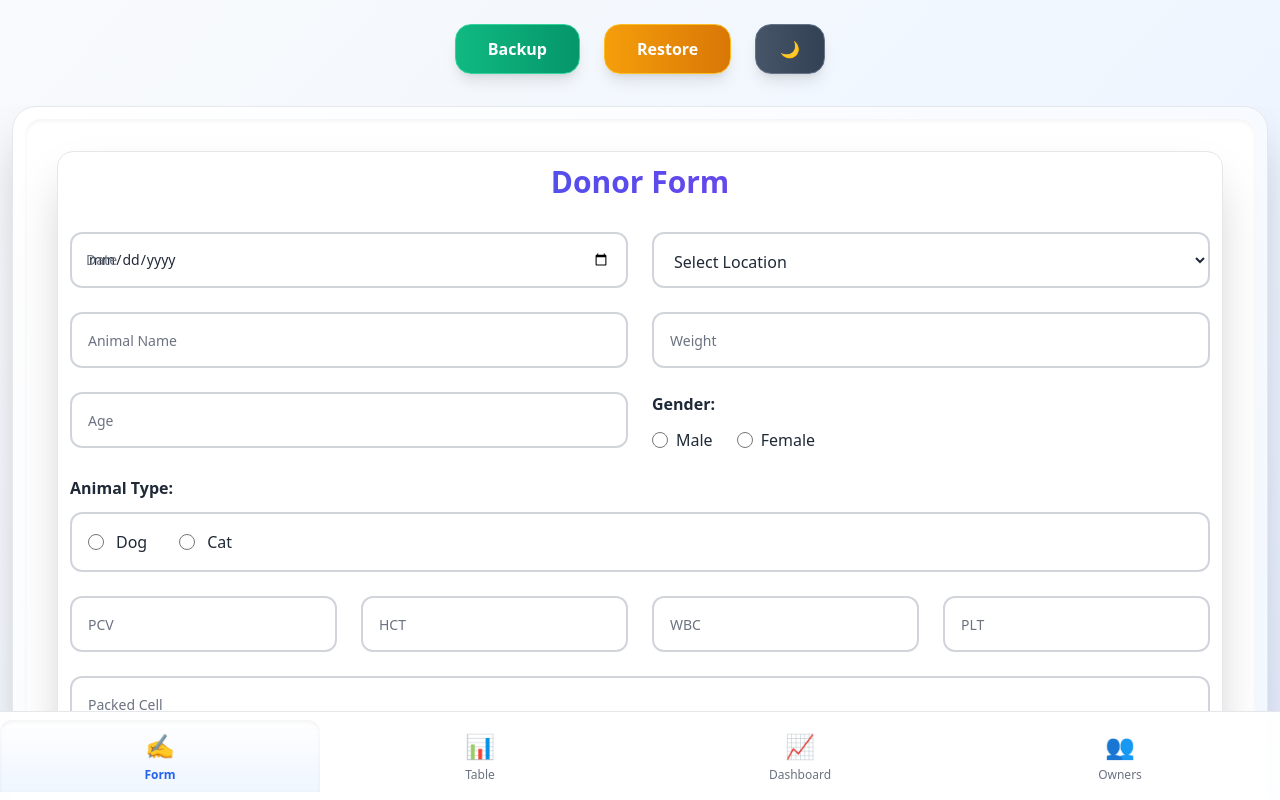
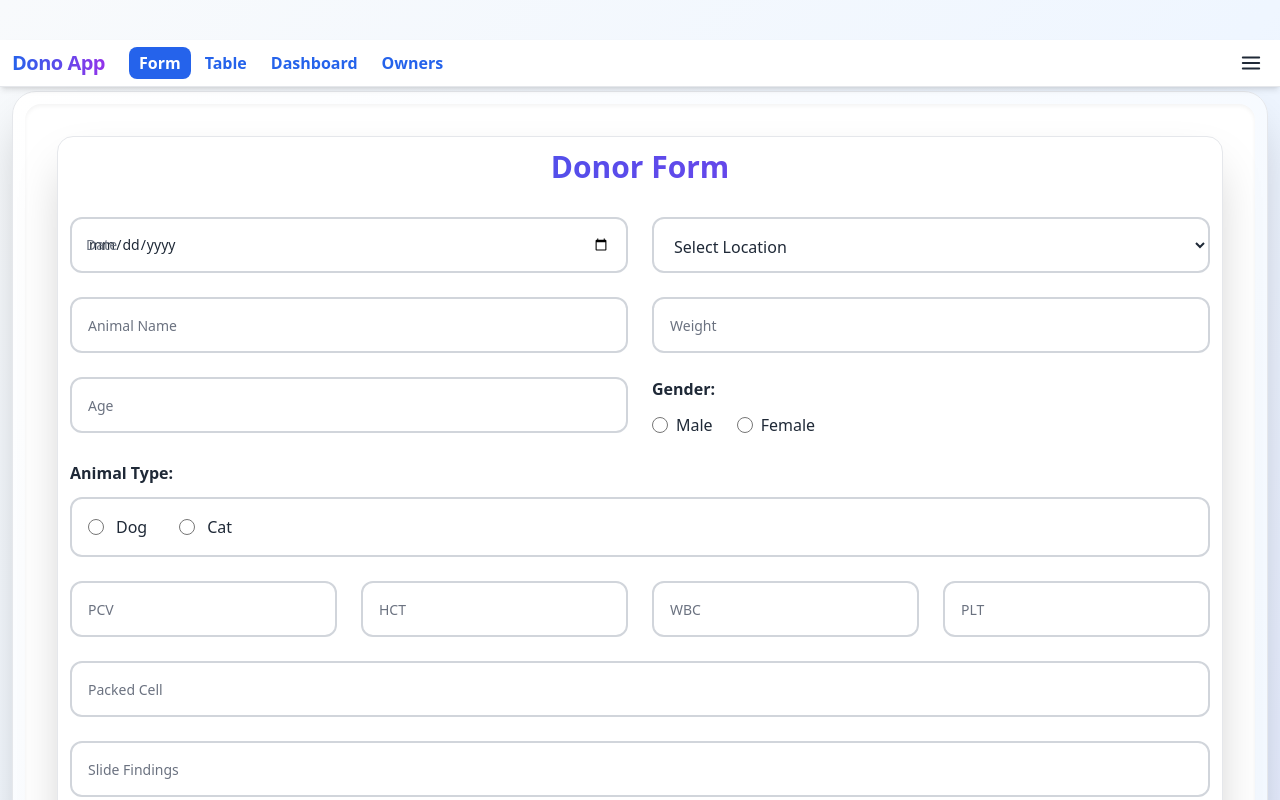
Before and after one commit to Motis88/dono-app-vol2, a React (Vite) app: page / in a window 1280 px wide. Shown: the top 800 px of the page. Built offline with nearby package versions, Linux system fonts and the light colour scheme.

Commit message:
UI: Add top margin to header for Android status bar, remove bottom tab nav, keep modern navigation bar at top

```diff
--- a/package.json
+++ b/package.json
@@ -19,6 +19,7 @@
     "prop-types": "^15.8.1",
     "react": "^18.2.0",
     "react-dom": "^18.2.0",
+    "react-icons": "^5.5.0",
     "react-router-dom": "^7.6.1",
     "react-swipeable": "^7.0.2",
     "recharts": "^2.15.3",
--- a/src/App.jsx
+++ b/src/App.jsx
@@ -1,4 +1,5 @@
 import React, { useState, useEffect, Suspense, lazy } from 'react';
+import { FiMenu } from 'react-icons/fi';
 import { Filesystem, Directory } from '@capacitor/filesystem';
 import { VIEWS, FILE_NAMES } from './utils/constants.js';
 import { donorStorage, safeJsonParse } from './utils/storage.js';
@@ -14,6 +15,7 @@ const ManualDonorList = lazy(() => import('./components/ManualDonorList'));
 
 const AppContent = () => {
   const { colors, isDarkMode, toggleTheme } = useTheme();
+  const [showMenu, setShowMenu] = useState(false);
   const [view, setView] = useState('form');
   const [editingDonor, setEditingDonor] = useState(null);
 
@@ -151,38 +153,51 @@ const AppContent = () => {
 
   return (
     <div className={`min-h-screen ${colors.bg.primary} flex flex-col`}>
-      {/* Top buttons */}
-      <div className="flex justify-center mb-8 gap-6 pt-8 md:pt-6">
-        <button
-          className="bg-gradient-to-r from-emerald-500 to-emerald-600 hover:from-emerald-600 hover:to-emerald-700 text-white font-semibold px-8 py-3 rounded-2xl shadow-lg hover:shadow-xl transition-all duration-300 transform hover:scale-105 border border-emerald-400"
-          onClick={backupDonorsToFile}
-        >
-          Backup
-        </button>
-        <button
-          className="bg-gradient-to-r from-amber-500 to-amber-600 hover:from-amber-600 hover:to-amber-700 text-white font-semibold px-8 py-3 rounded-2xl shadow-lg hover:shadow-xl transition-all duration-300 transform hover:scale-105 border border-amber-400"
-          onClick={async () => {
-            if (window.confirm('Are you sure you want to RESTORE from backup? This will overwrite all your current donors!')) {
-              await restoreDonorsFromFile();
-            }
-          }}
-        >
-          Restore
-        </button>
-        {/* Dark Mode Toggle */}
-        <button
-          className={`px-6 py-3 rounded-2xl shadow-lg hover:shadow-xl transition-all duration-300 transform hover:scale-105 font-semibold ${
-            isDarkMode
-              ? 'bg-gradient-to-r from-yellow-500 to-orange-500 hover:from-yellow-600 hover:to-orange-600 text-white border border-yellow-400'
-              : 'bg-gradient-to-r from-slate-600 to-slate-700 hover:from-slate-700 hover:to-slate-800 text-white border border-slate-500'
-          }`}
-          onClick={toggleTheme}
-          title={isDarkMode ? 'Switch to Light Mode' : 'Switch to Dark Mode'}
-        >
-          {isDarkMode ? '☀️' : '🌙'}
-        </button>
-      </div>
-      <div className="flex-1 overflow-y-auto px-3 pb-6">
+      {/* Modern Top Navigation Bar */}
+      <div style={{marginTop: '40px'}}></div>
+      <nav className={`w-full z-30 shadow-md ${colors.bg.card} border-b ${colors.border.primary}`} style={{position:'sticky',top:0}}>
+        <div className="max-w-7xl mx-auto flex items-center justify-between px-3 py-1.5 min-h-[44px]">
+          <div className="flex items-center gap-2">
+            <span className="text-xl font-extrabold tracking-tight bg-gradient-to-r from-blue-600 to-purple-600 bg-clip-text text-transparent select-none">Dono App</span>
+            <div className="hidden md:flex gap-1 ml-4">
+              <button onClick={()=>setView('form')} className={`px-2.5 py-1 rounded-lg font-semibold transition-all duration-200 ${view==='form'? 'bg-blue-600 text-white' : 'text-blue-600 hover:bg-blue-50'}`}>Form</button>
+              <button onClick={()=>setView('table')} className={`px-2.5 py-1 rounded-lg font-semibold transition-all duration-200 ${view==='table'? 'bg-blue-600 text-white' : 'text-blue-600 hover:bg-blue-50'}`}>Table</button>
+              <button onClick={()=>setView('dashboard')} className={`px-2.5 py-1 rounded-lg font-semibold transition-all duration-200 ${view==='dashboard'? 'bg-blue-600 text-white' : 'text-blue-600 hover:bg-blue-50'}`}>Dashboard</button>
+              <button onClick={()=>setView('manual')} className={`px-2.5 py-1 rounded-lg font-semibold transition-all duration-200 ${view==='manual'? 'bg-blue-600 text-white' : 'text-blue-600 hover:bg-blue-50'}`}>Owners</button>
+            </div>
+          </div>
+          <div className="flex items-center gap-1">
+            <button onClick={()=>setShowMenu(v=>!v)} className="p-1.5 rounded-full hover:bg-blue-100 focus:outline-none focus:ring-2 focus:ring-blue-400">
+              <FiMenu size={22} className={colors.text.primary} />
+            </button>
+            {/* Popup menu */}
+            {showMenu && (
+              <div className={`absolute right-4 top-12 bg-white dark:bg-gray-900 border ${colors.border.primary} rounded-xl shadow-xl p-2 flex flex-col gap-1 z-50 min-w-[120px]`}>
+                <button
+                  className="bg-gradient-to-r from-emerald-500 to-emerald-600 text-white text-xs font-bold px-3 py-1.5 rounded-lg shadow hover:from-emerald-600 hover:to-emerald-700 border border-emerald-400"
+                  onClick={()=>{backupDonorsToFile();setShowMenu(false);}}
+                >Backup</button>
+                <button
+                  className="bg-gradient-to-r from-amber-500 to-amber-600 text-white text-xs font-bold px-3 py-1.5 rounded-lg shadow hover:from-amber-600 hover:to-amber-700 border border-amber-400"
+                  onClick={async()=>{if(window.confirm('Are you sure you want to RESTORE from backup? This will overwrite all your current donors!')){await restoreDonorsFromFile();} setShowMenu(false);}}
+                >Restore</button>
+                <button
+                  className={`text-xs font-bold px-3 py-1.5 rounded-lg shadow border ${isDarkMode ? 'bg-gradient-to-r from-yellow-500 to-orange-500 text-white border-yellow-400' : 'bg-gradient-to-r from-slate-600 to-slate-700 text-white border-slate-500'}`}
+                  onClick={()=>{toggleTheme();setShowMenu(false);}}
+                >{isDarkMode ? '☀️ Light' : '🌙 Dark'}</button>
+              </div>
+            )}
+          </div>
+        </div>
+        {/* Mobile nav */}
+        <div className="flex md:hidden justify-center gap-1 pb-1">
+          <button onClick={()=>setView('form')} className={`px-2.5 py-1 rounded-lg font-semibold transition-all duration-200 ${view==='form'? 'bg-blue-600 text-white' : 'text-blue-600 hover:bg-blue-50'}`}>Form</button>
+          <button onClick={()=>setView('table')} className={`px-2.5 py-1 rounded-lg font-semibold transition-all duration-200 ${view==='table'? 'bg-blue-600 text-white' : 'text-blue-600 hover:bg-blue-50'}`}>Table</button>
+          <button onClick={()=>setView('dashboard')} className={`px-2.5 py-1 rounded-lg font-semibold transition-all duration-200 ${view==='dashboard'? 'bg-blue-600 text-white' : 'text-blue-600 hover:bg-blue-50'}`}>Dashboard</button>
+          <button onClick={()=>setView('manual')} className={`px-2.5 py-1 rounded-lg font-semibold transition-all duration-200 ${view==='manual'? 'bg-blue-600 text-white' : 'text-blue-600 hover:bg-blue-50'}`}>Owners</button>
+        </div>
+      </nav>
+  <div className="flex-1 overflow-y-auto px-3 pb-2 pt-1">
         <Suspense fallback={<div className="flex justify-center items-center h-64"><div className="animate-spin rounded-full h-10 w-10 border-b-3 border-blue-600"></div></div>}>
           {view === 'form' && (
             <div className={`${colors.bg.gradient} p-3 rounded-3xl shadow-2xl w-full max-w-7xl mx-auto border ${colors.border.primary} backdrop-blur-sm`}>
@@ -201,60 +216,7 @@ const AppContent = () => {
         </Suspense>
       </div>
 
-      <div
-        className="fixed bottom-0 left-0 right-0 bg-white/95 backdrop-blur-sm flex justify-around border-t border-gray-200 shadow-lg z-50"
-        style={{
-          bottom: 'env(safe-area-inset-bottom, 0px)',
-          paddingBottom: '8px',
-          paddingTop: '8px',
-          minHeight: 48,
-        }}
-      >
-        <button
-          className={`flex-1 flex flex-col items-center py-2 transition-all duration-300 rounded-t-xl ${
-            view === 'form'
-              ? 'text-blue-600 font-bold bg-gradient-to-t from-blue-50 to-transparent shadow-inner'
-              : 'text-gray-500 hover:text-gray-700 hover:bg-gray-50'
-          }`}
-          onClick={() => setView('form')}
-        >
-          <span style={{fontSize: 24}}>✍️</span>
-          <span style={{fontSize: 12, marginTop: 2}}>Form</span>
-        </button>
-        <button
-          className={`flex-1 flex flex-col items-center py-2 transition-all duration-300 rounded-t-xl ${
-            view === 'table'
-              ? 'text-blue-600 font-bold bg-gradient-to-t from-blue-50 to-transparent shadow-inner'
-              : 'text-gray-500 hover:text-gray-700 hover:bg-gray-50'
-          }`}
-          onClick={() => setView('table')}
-        >
-          <span style={{fontSize: 24}}>📊</span>
-          <span style={{fontSize: 12, marginTop: 2}}>Table</span>
-        </button>
-        <button
-          className={`flex-1 flex flex-col items-center py-2 transition-all duration-300 rounded-t-xl ${
-            view === 'dashboard'
-              ? 'text-blue-600 font-bold bg-gradient-to-t from-blue-50 to-transparent shadow-inner border-t-2 border-blue-500'
-              : 'text-gray-500 hover:text-gray-700 hover:bg-gray-50'
-          }`}
-          onClick={() => setView('dashboard')}
-        >
-          <span style={{fontSize: 24}}>📈</span>
-          <span style={{fontSize: 12, marginTop: 2}}>Dashboard</span>
-        </button>
-        <button
-          className={`flex-1 flex flex-col items-center py-2 transition-all duration-300 rounded-t-xl ${
-            view === 'manual'
-              ? 'text-blue-600 font-bold bg-gradient-to-t from-blue-50 to-transparent shadow-inner'
-              : 'text-gray-500 hover:text-gray-700 hover:bg-gray-50'
-          }`}
-          onClick={() => setView('manual')}
-        >
-          <span style={{fontSize: 24}}>👥</span>
-          <span style={{fontSize: 12, marginTop: 2}}>Owners</span>
-        </button>
-      </div>
+      {/* Removed bottom tab navigation for a cleaner UI */}
     </div>
   );
 };
--- a/src/components/Navigation.jsx
+++ /dev/null
@@ -1,31 +0,0 @@
-import React from "react";
-import { Link, useLocation } from "react-router-dom";
-
-const Navigation = () => {
-  const location = useLocation();
-  const isOwnerPage = location.pathname === "/owners";
-
-  return (
-    <nav className="bg-white shadow-md">
-      <div className="max-w-6xl mx-auto px-4 py-2 flex justify-between items-center">
-        <div className="text-xl font-bold">
-          <Link to="/">דף הבית</Link>
-        </div>
-        <div className="flex gap-4">
-          <Link to="/"
-            className={`px-3 py-2 rounded-md text-sm font-medium ${!isOwnerPage ? "bg-blue-600 text-white" : "text-blue-600"}`}
-          >
-            תרומות קרובות
-          </Link>
-          <Link to="/owners"
-            className={`px-3 py-2 rounded-md text-sm font-medium ${isOwnerPage ? "bg-blue-600 text-white" : "text-blue-600"}`}
-          >
-            OWNERS
-          </Link>
-        </div>
-      </div>
-    </nav>
-  );
-};
-
-export default Navigation;
```
Also changed, not shown: 1 other file (tests, documents, lock files or other folders).
